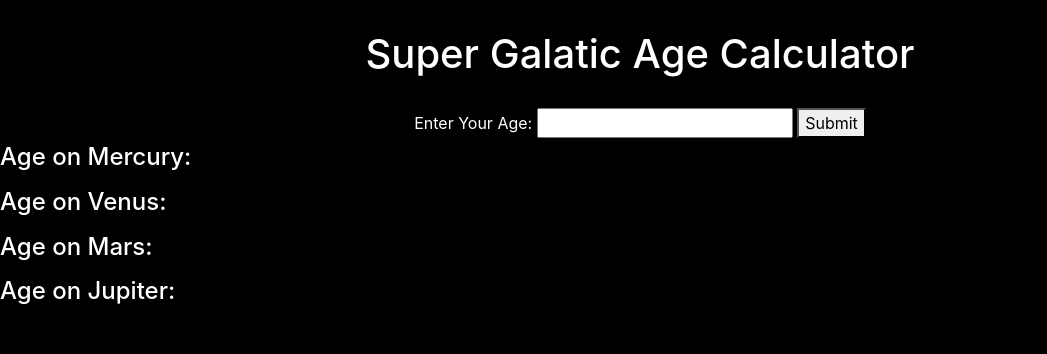
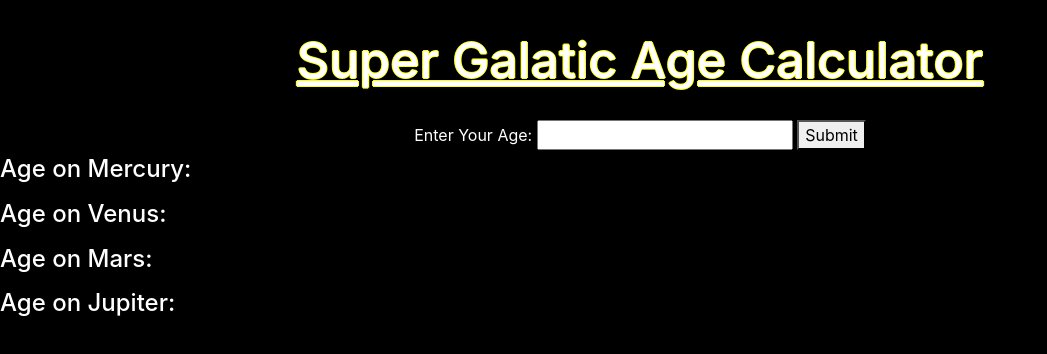
Before and after one commit to Connor85/Super-Galactic-Age-Calculator, a website built with webpack: page src/index.html in a window 1280 px wide. Shown: the whole page, without its empty margins (0-1047 px from the left). Built offline with nearby package versions, Linux system fonts and the light colour scheme.

Commit message:
spruce up the landing page

```diff
--- a/src/styles.css
+++ b/src/styles.css
@@ -7,6 +7,9 @@ h1 {
     text-align: center;
     margin-top: 30px;
     margin-bottom: 30px;
+    font-size: 50px;
+    text-shadow: -1px 0 yellow, 0 1px yellow, 1px 0 yellow, 0 -1px yellow;
+    text-decoration: underline;
 }
 
 #formDate {
```
